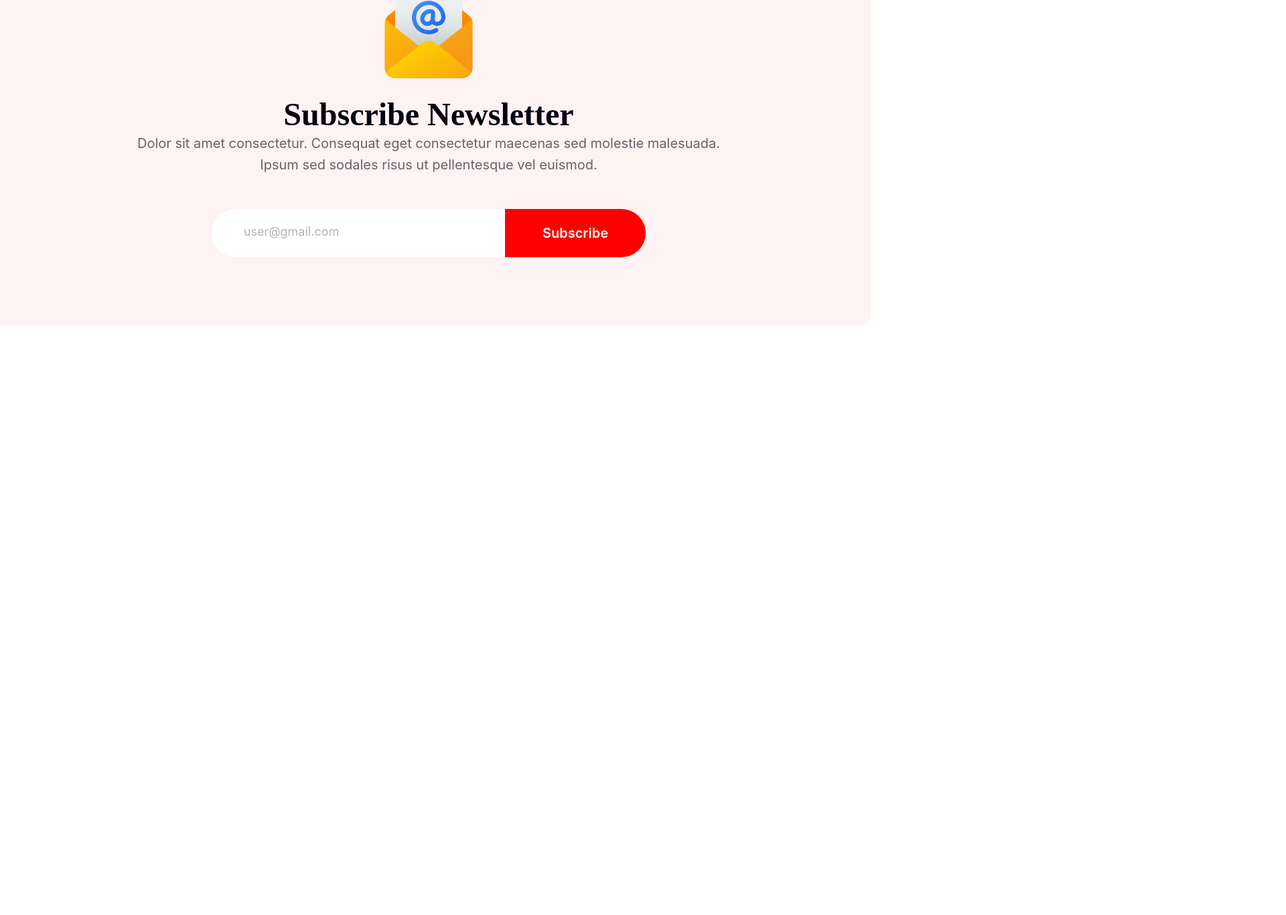
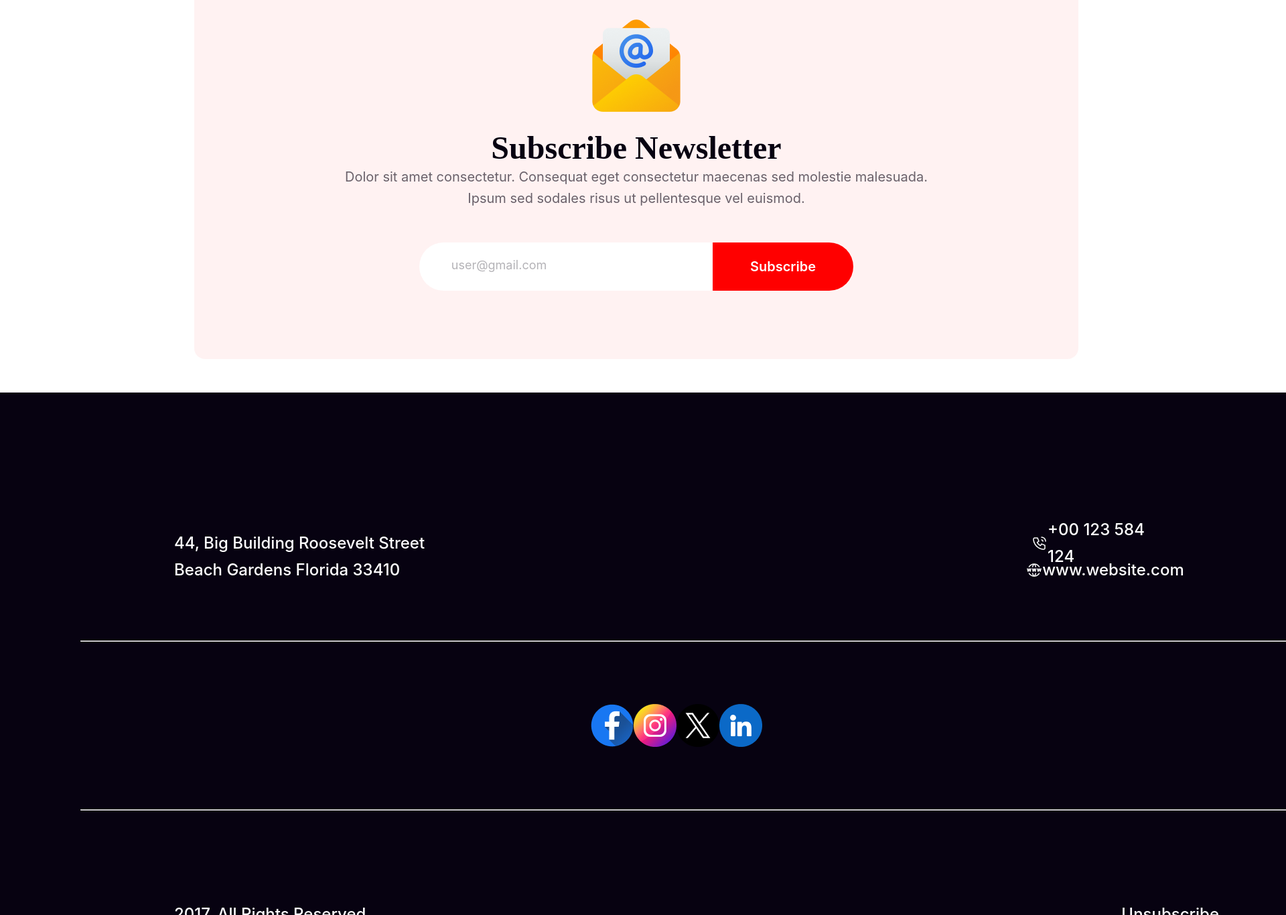
Before and after one commit to Nazib910/Assignment-1, a plain HTML site: page index.html in a window 1280 px wide. Shown: the part 6009-7375 px from the top of the page at 67% size, 1920 px wide, since content can reach past the window. Before the commit the page ends 6545 px from the top, so only its background shows below. Drawn offline with Linux system fonts and the light colour scheme.

Commit message:
assignment done

```diff
--- a/css/style.css
+++ b/css/style.css
@@ -4,13 +4,17 @@
 }
 
 body {
+  width: 1600px;
+  /* height: 7335px; */
+}
+
+.main-container {
   display: flex;
   align-items: center;
   justify-content: center;
-}
-
-.main-container {
-  padding-top: 50px;
+  flex-direction: column;
+  margin-top: 100px;
+  margin-right: -300px;
 }
 
 /* New Year Section */
@@ -84,9 +88,6 @@ body {
 }
 
 /* Midnight Section */
-
-.midnight-section {
-}
 
 .midnight-img {
   display: flex;
@@ -404,7 +405,7 @@ body {
   border-radius: 16px;
   background-image: url(../resources/Rectangle\ 3.png);
   background-repeat: no-repeat;
-  padding: 5px;
+  margin: 5px;
 }
 .item-no-1:hover {
   cursor: pointer;
@@ -417,7 +418,7 @@ body {
   border-radius: 16px;
   background-image: url(../resources/Rectangle\ 4.png);
   background-repeat: no-repeat;
-  padding: 5px;
+  margin: 5px;
 }
 .item-no-2:hover {
   cursor: pointer;
@@ -429,7 +430,7 @@ body {
   border-radius: 16px;
   background-image: url(../resources/Rectangle\ 5.png);
   background-repeat: no-repeat;
-  padding: 5px;
+  margin: 5px;
 }
 .item-no-3:hover {
   cursor: pointer;
@@ -441,7 +442,7 @@ body {
   border-radius: 16px;
   background-image: url(../resources/Rectangle\ 6.png);
   background-repeat: no-repeat;
-  padding: 5px;
+  margin: 5px;
 }
 .item-no-4:hover {
   cursor: pointer;
@@ -453,7 +454,7 @@ body {
   border-radius: 16px;
   background-image: url(../resources/Rectangle\ 7.png);
   background-repeat: no-repeat;
-  padding: 5px;
+  margin: 5px;
 }
 .item-no-5:hover {
   cursor: pointer;
@@ -465,7 +466,7 @@ body {
   border-radius: 16px;
   background-image: url(../resources/Rectangle\ 8.png);
   background-repeat: no-repeat;
-  padding: 5px;
+  margin: 5px;
 }
 .item-no-6:hover {
   cursor: pointer;
@@ -489,7 +490,6 @@ body {
 }
 
 .email-icon {
-
   padding-bottom: 20px;
   width: 150px;
   height: 150px;
@@ -532,7 +532,6 @@ body {
   border: none;
 }
 
-
 ::placeholder {
   color: rgba(7, 2, 17, 0.3);
   text-align: center;
@@ -557,6 +556,131 @@ body {
   font-weight: 600;
 }
 
-.subscribe-btn:hover{
+.subscribe-btn:hover {
   cursor: pointer;
 }
+
+/* Footer Section */
+
+footer {
+  background-color: #070211;
+  width: 1900px;
+  height: 800px;
+  padding: 120px;
+}
+
+.address {
+  display: flex;
+  width: 1500px;
+  height: 250px;
+  padding-left: 140px;
+  justify-content: space-between;
+  align-items: center;
+}
+
+.address-text {
+  width: 50%;
+  color: #fff;
+  font-family: Inter;
+  font-size: 24px;
+  font-weight: 500;
+  line-height: 40px;
+}
+.icon-text {
+  color: #fff;
+  font-family: Inter;
+  font-size: 24px;
+  font-weight: 500;
+  line-height: 40px;
+}
+
+.call {
+  width: 200px;
+  height: 40px;
+  display: flex;
+  align-items: center;
+  justify-content: center;
+}
+
+.call-icon {
+  background-image: url(../resources/Call.png);
+  width: 24px;
+  height: 24px;
+  flex-shrink: 0;
+}
+
+.mail {
+  width: 220px;
+  height: 40px;
+  display: flex;
+  align-items: center;
+  justify-content: center;
+}
+.mail-icon {
+  background-image: url(../resources/Website.png);
+  width: 24px;
+  height: 24px;
+  flex-shrink: 0;
+}
+
+.social-icons {
+  display: flex;
+  margin-left: 50px;
+  width: 1500px;
+  height: 250px;
+  margin-left: 140px;
+  justify-content: center;
+  align-items: center;
+}
+
+.social-icon-no1 {
+  width: 64px;
+  height: 64px;
+  flex-shrink: 0;
+  background-image: url(../resources/Facebook.png);
+}
+.social-icon-no2 {
+  width: 64px;
+  height: 64px;
+  flex-shrink: 0;
+  background-image: url(../resources/Instagram.png);
+}
+.social-icon-no3 {
+  width: 64px;
+  height: 64px;
+  flex-shrink: 0;
+  background-image: url(../resources/Twitter.png);
+}
+.social-icon-no4 {
+  width: 64px;
+  height: 64px;
+  flex-shrink: 0;
+  background-image: url(../resources/Linkedin.png);
+}
+
+.last-text-container {
+  display: flex;
+  width: 1700px;
+  height: 250px;
+  padding-top: 140px;
+  justify-content: space-between;
+  align-items: center;
+}
+.all-rights {
+  width: 1500px;
+  height: 250px;
+  padding: 140px;
+  color: #fff;
+  font-family: Inter;
+  font-size: 24px;
+  font-weight: 500;
+}
+
+.unsubscribe-text {
+  height: 250px;
+  padding-left: -300px;
+  color: #fff;
+  font-family: Inter;
+  font-size: 24px;
+  font-weight: 500;
+}
--- a/index.html
+++ b/index.html
@@ -93,8 +93,10 @@
         </div>
         <div class="subscribe-setion">
             <div class="email-icon"></div>
-                <div><h1 class="news-heading">Subscribe Newsletter</h1>
-                <p class="news-para">Dolor sit amet consectetur. Consequat eget consectetur maecenas sed molestie malesuada. <br> Ipsum sed sodales risus ut pellentesque vel euismod. </p>
+            <div>
+                <h1 class="news-heading">Subscribe Newsletter</h1>
+                <p class="news-para">Dolor sit amet consectetur. Consequat eget consectetur maecenas sed molestie
+                    malesuada. <br> Ipsum sed sodales risus ut pellentesque vel euismod. </p>
             </div>
             <div class="sub-container">
                 <input type="email" name="" id="" placeholder="user@gmail.com">
@@ -103,7 +105,35 @@
         </div>
     </div>
     <footer>
-
+        <div class="address">
+            <div class="address-text">44, Big Building Roosevelt Street <br> Beach Gardens Florida 33410</div>
+            <div class="address-icon">
+                <div class="call">
+                    <div class="call-icon"></div>
+                    <div>
+                        <p class="icon-text">+00 123 584 124</p>
+                    </div>
+                </div>
+                <div class="mail">
+                    <div class="mail-icon"></div>
+                    <div>
+                        <p class="icon-text">www.website.com</p>
+                    </div>
+                </div>
+            </div>
+        </div>
+        <hr>
+        <div class="social-icons">
+            <div class="social-icon-no1"></div>
+            <div class="social-icon-no2"></div>
+            <div class="social-icon-no3"></div>
+            <div class="social-icon-no4"></div>
+        </div>
+        <hr>
+        <div class="last-text-container">
+            <div class="all-rights">2017, All Rights Reserved.</div>
+            <div class="unsubscribe-text">Unsubscribe</div>
+        </div>
     </footer>
 </body>
 
```
Lines whose indentation alone changed are shown as unchanged.
